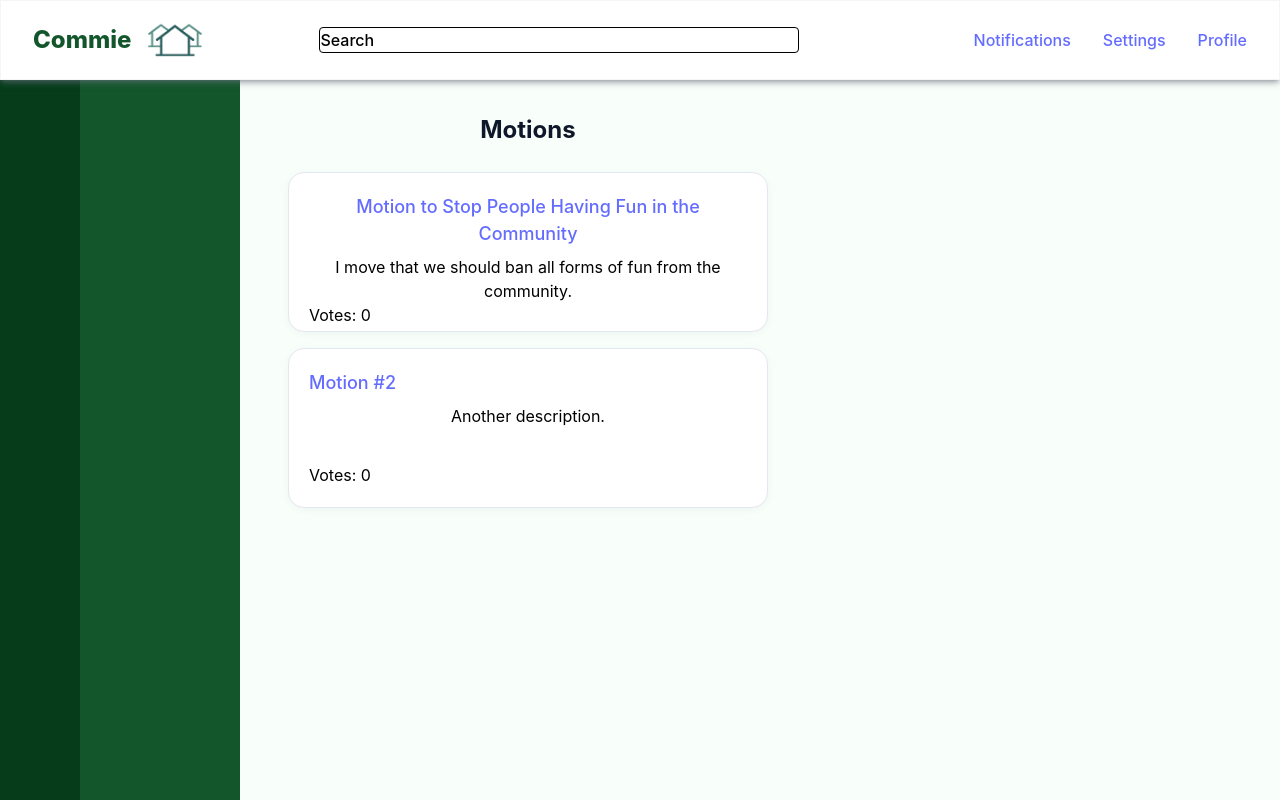
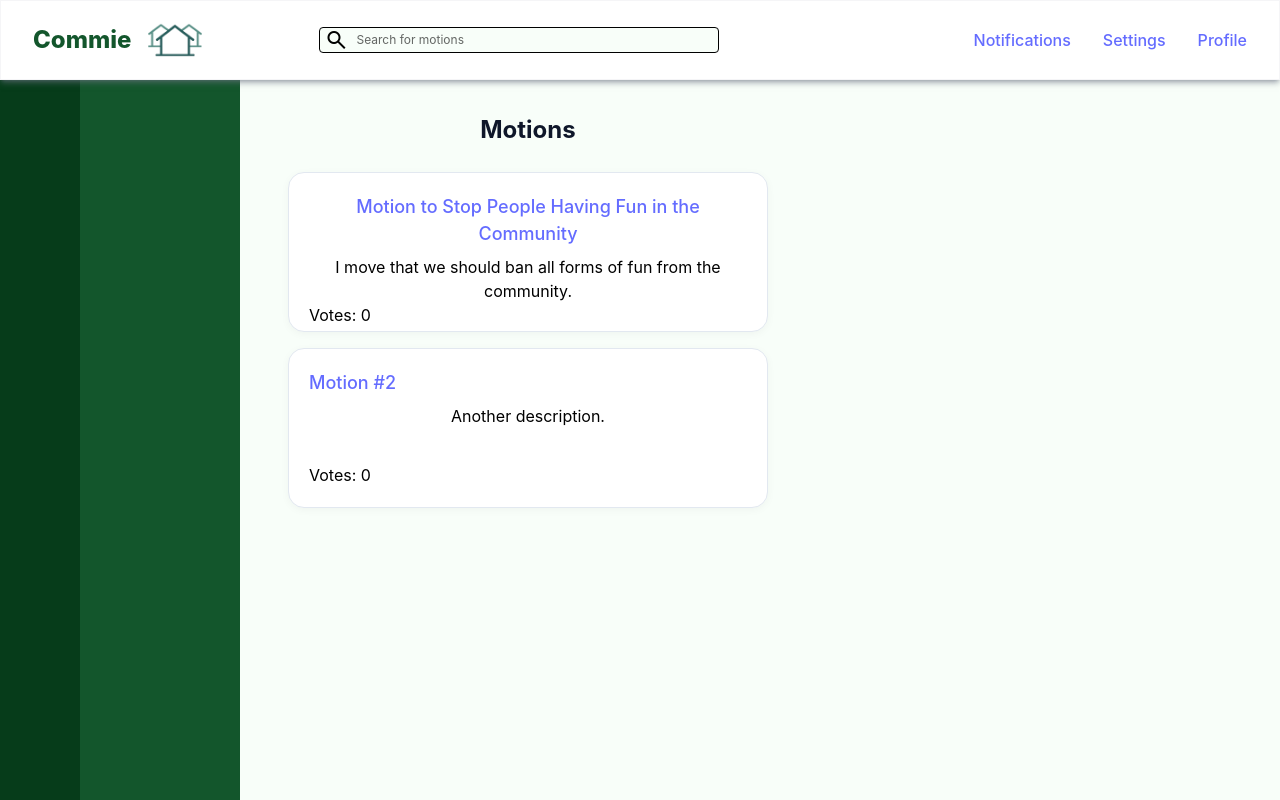
Before and after one commit to benjikib/csci432-web-dev-final-project, a React (Vite) app: page /motions in a window 1280 px wide. Built offline with nearby package versions, Linux system fonts and the light colour scheme.

Commit message:
improve search bar

```diff
--- a/index.html
+++ b/index.html
@@ -5,6 +5,7 @@
   <meta name="viewport" content="width=device-width, initial-scale=1.0" />
   <title>Commie</title>
   <link rel="stylesheet" href="./src/style.css" />
+  <link href="https://fonts.googleapis.com/css2?family=Material+Symbols+Outlined" rel="stylesheet" />
 </head>
 <script type="module" src="/src/main.jsx"></script>
 <body>
--- a/src/components/_LoginPage.jsx
+++ b/src/components/_LoginPage.jsx
@@ -38,7 +38,7 @@ function LoginPage() {
                 <input type="text" placeholder='Community Code' />
             </div>
             <div className="input-row">
-                <div class="
+                <div className="
                 rounded-lg border-[1px] border-transparent
                 px-[1.2em] py-[0.6em]
                 text-white bg-[#54966D] hover:bg-[#5ca377]
--- a/src/components/_ProfilePage.jsx
+++ b/src/components/_ProfilePage.jsx
@@ -3,13 +3,13 @@ import { useNavigate, useLocation } from "react-router-dom"
 
 
 function Profile() {
-    const [count, setCount] = useState(0)
     const location = useLocation();
     const { user } = location.state || {};
 
   return (
     <>
-        <div className="user-profile-container">
+        <button onClick={() => {console.log("working")}}>hi</button>
+        {/* <div className="user-profile-container">
             <h2>My Profile</h2>
 
             <div className="user-profile-header">
@@ -42,7 +42,7 @@ function Profile() {
                 <span className="value">{user.comid}</span>
                 </div>
             </div>
-        </div>
+        </div> */}
     </>
     );
 
--- a/src/components/reusable/HeaderNav.jsx
+++ b/src/components/reusable/HeaderNav.jsx
@@ -1,3 +1,14 @@
+const SearchBar = () => {
+        return (
+                <>
+                        <div className="flex items-center border-1 border-black bg-superlight-green rounded-sm ml-25 w-100">
+                                <span className="material-symbols-outlined text-black ml-1">search</span>
+                                <span className="font-[400] text-xs text-black/60 ml-2">Search for motions</span>
+                        </div>
+                </>
+        )
+};
+
 
 const HeaderNav = () => {
         return (
@@ -20,15 +31,19 @@ const HeaderNav = () => {
                         <a href="/" className="flex items-center space-x-2">
                                 <span className="text-lighter-green font-extrabold text-2xl">Commie</span>
                                 <img src="/logo.png" alt="Logo" className="w-18 h-18"></img>
-                                <div className="text-black ml-25 rounded-sm w-120 text-left border-1">Search</div>
+                                <SearchBar/>
+                                {/* <div className="flex items-center border-1 border-black bg-superlight-green rounded-sm ml-25 w-100">
+                                        <span className="material-symbols-outlined text-black ml-1">search</span>
+                                        <span className="font-[400] text-xs text-black/60 ml-2">Search for motions</span>
+                                </div>  */}
                         </a>
 
                         {/* 1. RIGHT Elements (Evenly Spaced) */}
                         {/* We wrap the three elements in a container using 'space-x-8' for spacing */}
                         <div className="flex items-center gap-8 text-md">
-                                <a href="#notifications" title="Notifications" className="text-gray-700 hover:text-gray-900">Notifications</a>
-                                <a href="#settings" title="Settings" className="text-gray-700 hover:text-gray-900">Settings</a>
-                                <a href="#profile" title="Profile" className="text-gray-700 hover:text-gray-900">Profile</a>
+                                <a href="/notifications" title="Notifications" className="text-gray-700 hover:text-gray-900">Notifications</a>
+                                <a href="/settings" title="Settings" className="text-gray-700 hover:text-gray-900">Settings</a>
+                                <a href="/profile" title="Profile" className="text-gray-700 hover:text-gray-900">Profile</a>
                         </div>
 
                 </div>
--- a/src/index.css
+++ b/src/index.css
@@ -3,6 +3,7 @@
 @theme {
   --color-darker-green: #063C1A;
   --color-lighter-green: #13562C;
+  --color-superlight-green: #F8FEF9;
 }
 
 :root {
```
